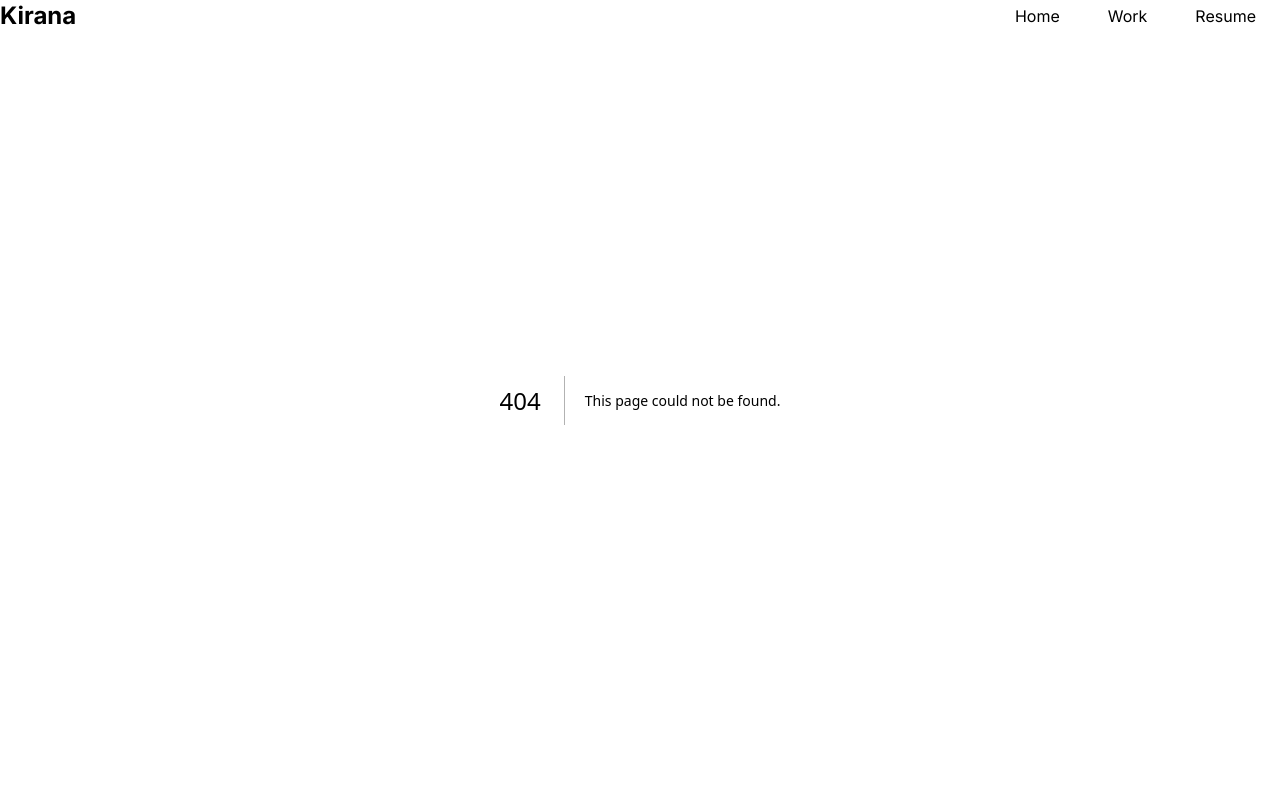
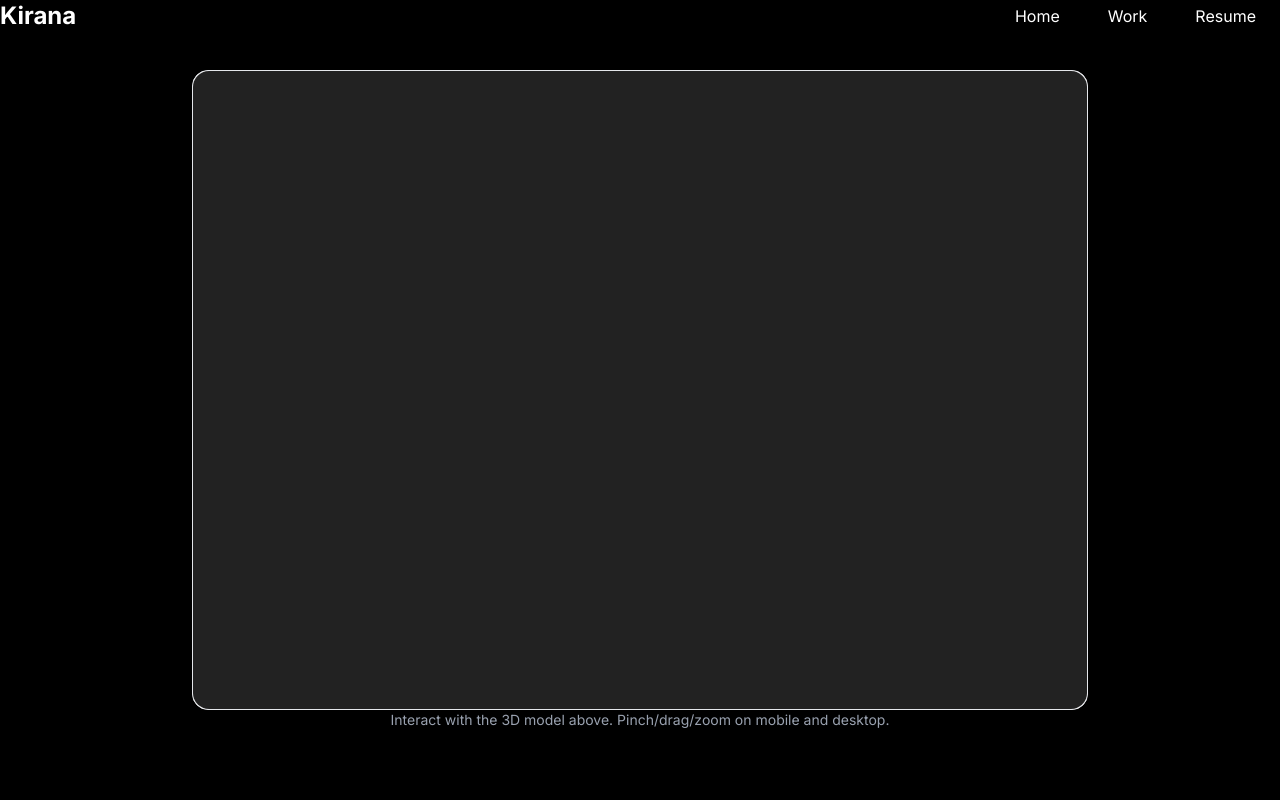
Before and after one commit to kiranamoore/portfolio, a Next.js app: page /work/hyperx-3d-optimization/viewer in a window 1280 px wide. Before the commit this address had no page. Shown: the top 800 px of the page. Built offline with nearby package versions, Linux system fonts and the light colour scheme; no server answers.

Commit message:
3d design

```diff
--- a/src/app/work/hyperx-3d-optimization/page.tsx
+++ b/src/app/work/hyperx-3d-optimization/page.tsx
@@ -28,6 +28,12 @@ export default function HyperX3DOptimizationPage() {
               style={{ width: "100%", height: "500px", background: "#222", borderRadius: "1rem" }}
             />
             <p className="text-xs text-gray-400 mt-2">Interact with the 3D model above. Pinch/drag/zoom on mobile and desktop.</p>
+            <button
+              onClick={() => window.open('/work/hyperx-3d-optimization/viewer', '_blank')}
+              className="mt-4 px-6 py-2 bg-white text-black font-medium rounded-lg hover:bg-gray-100 transition-colors duration-200"
+            >
+              Open Full-Screen Viewer
+            </button>
           </div>
           {/* Right column: Content */}
           <div className="flex flex-col items-center text-center space-y-6 flex-1 min-w-[320px] max-w-[520px]">
--- /dev/null
+++ b/src/app/work/hyperx-3d-optimization/viewer/page.tsx
@@ -0,0 +1,29 @@
+"use client";
+
+import dynamic from "next/dynamic";
+import React from "react";
+
+const ModelViewer = dynamic(
+  () => import("@/components/ModelViewer3D"),
+  { ssr: false }
+);
+
+export default function HyperX3DViewerPage() {
+  return (
+    <div className="min-h-screen bg-black flex justify-center items-center p-4">
+      <div className="w-full max-w-4xl">
+        <ModelViewer
+          src="/Cloud-3-S-7-17.glb"
+          alt="HyperX Cloud 3 Optimized 3D Model"
+          ar
+          autoRotate
+          cameraControls
+          style={{ width: "100%", height: "80vh", background: "#ffffff", borderRadius: "1rem", border: "1px solid #e5e7eb" }}
+        />
+        <p className="text-sm text-gray-400 mt-4 text-center">
+          Interact with the 3D model above. Pinch/drag/zoom on mobile and desktop.
+        </p>
+      </div>
+    </div>
+  );
+}
```
Also changed, not shown: 1 other file (tests, documents, lock files or other folders).
